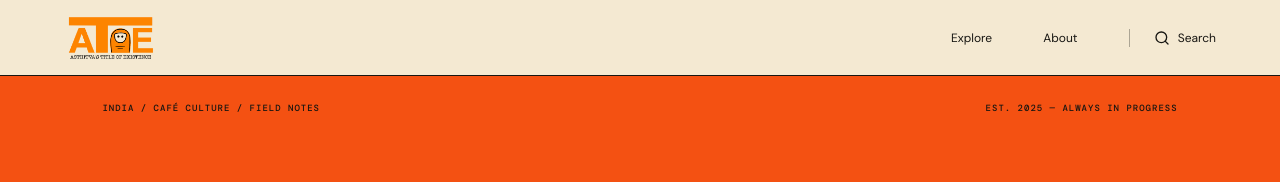
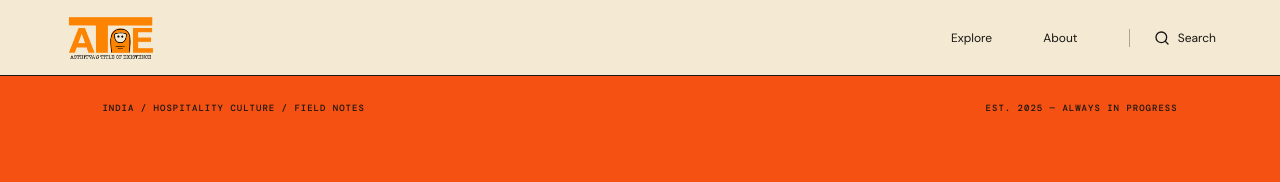
Before and after one commit to ameya-jarvis-07/AToE, a React (Vite) app: page / in a window 1280 px wide. Shown: the top 182 px of the page. Built offline with nearby package versions, Linux system fonts and the light colour scheme; a web font is replaced by a local one.

Commit message:
Update App.tsx

```diff
--- a/src/App.tsx
+++ b/src/App.tsx
@@ -389,7 +389,7 @@ function Home() {
       <main>
         <section className="hero">
           <div className="hero-kicker">
-            <span>INDIA / CAFÉ CULTURE / FIELD NOTES</span>
+            <span>INDIA / HOSPITALITY CULTURE / FIELD NOTES</span>
             <span>EST. 2025 — ALWAYS IN PROGRESS</span>
           </div>
           <h1>
```
